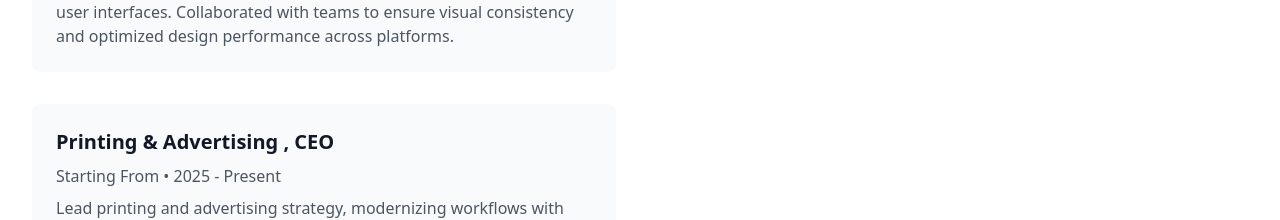
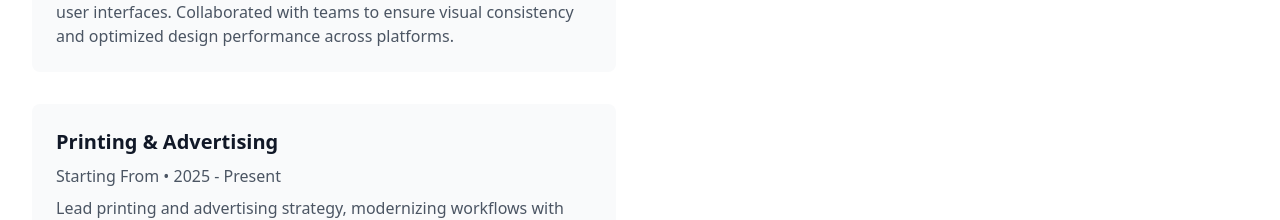
Before and after one commit to psegni/Personal-portfolio, a React (Create React App) app: page / in a window 1280 px wide. Shown: the part 1748-1968 px from the top of the page. Built offline with nearby package versions, Linux system fonts and the light colour scheme; no server answers.

Commit message:
Update About.js

```diff
--- a/src/components/About.js
+++ b/src/components/About.js
@@ -172,7 +172,7 @@ const About = () => {
                 className="bg-gray-50 dark:bg-gray-800 p-6 rounded-lg"
               >
                 <h4 className="text-xl font-semibold text-gray-900 dark:text-white mb-2">
-                   Printing & Advertising , CEO
+                   Printing & Advertising
                 </h4>
                 <p className="text-gray-600 dark:text-gray-400 mb-2">Starting From • 2025 - Present</p>
                 <p className="text-gray-600 dark:text-gray-400">
```
